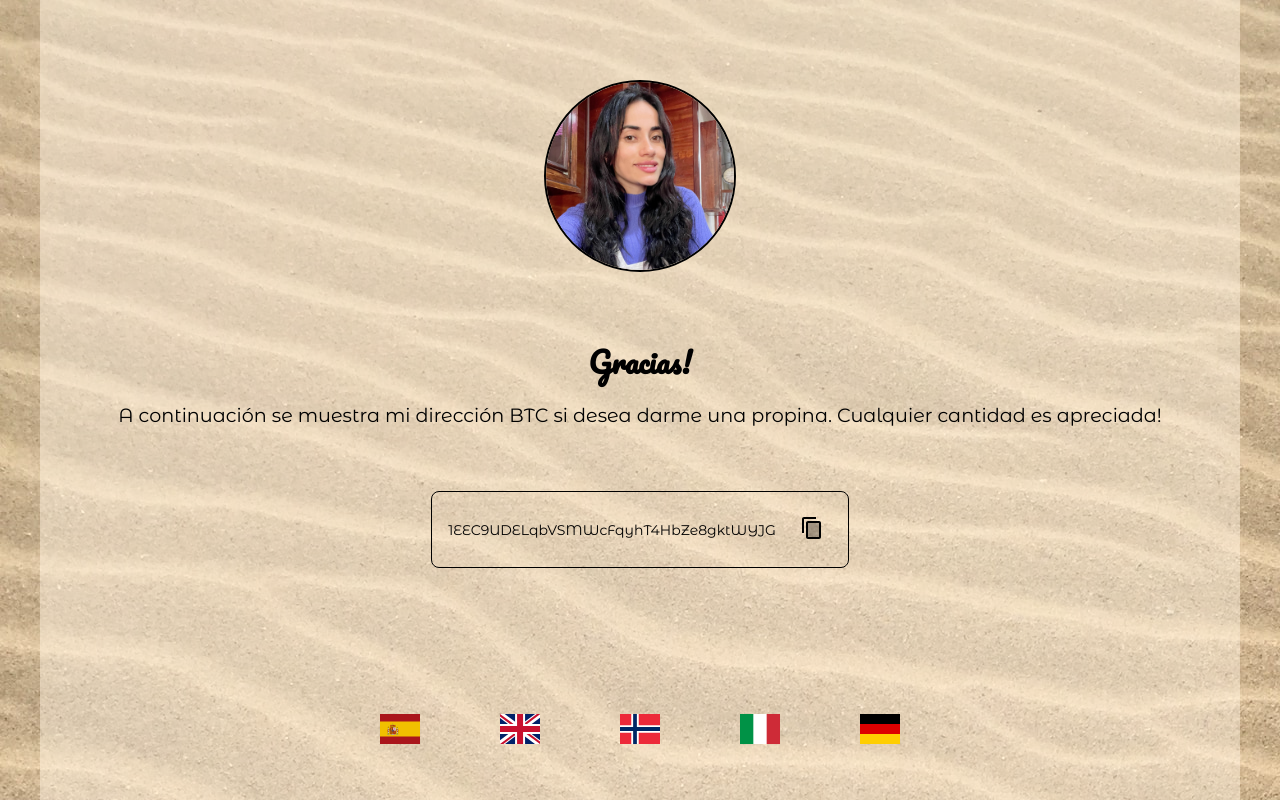
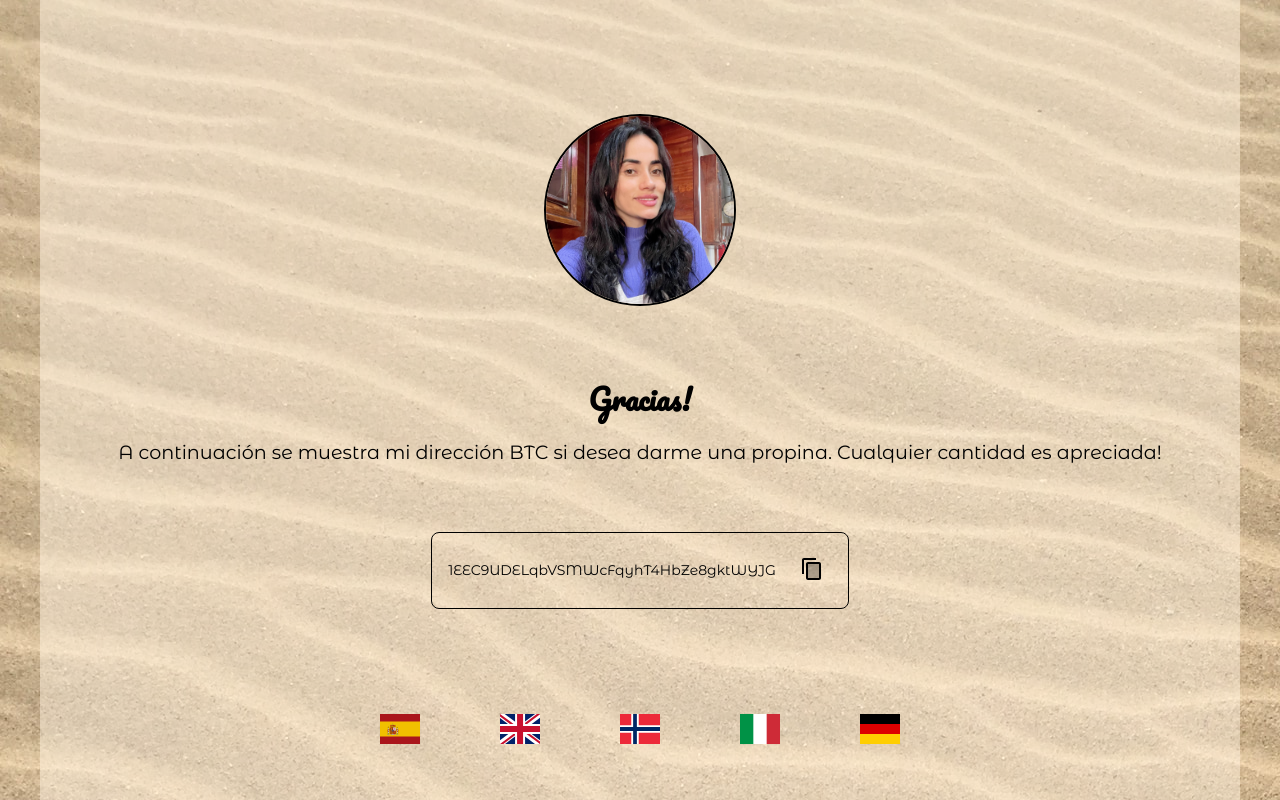
Before and after one commit to WParsec/pilar-ruiz, a website: page index.html in a window 1280 px wide. Drawn offline with Linux system fonts and the light colour scheme.

Commit message:
changes justify-content

```diff
--- a/src/sass/styles.scss
+++ b/src/sass/styles.scss
@@ -60,7 +60,7 @@ section {
     flex-direction: column;
     align-items: center;
     height: 100%;
-    gap: 4rem;
+    justify-content: space-around;
 }
 
 .btc-wrap {
```
Also changed, not shown: public/css/styles.css.
